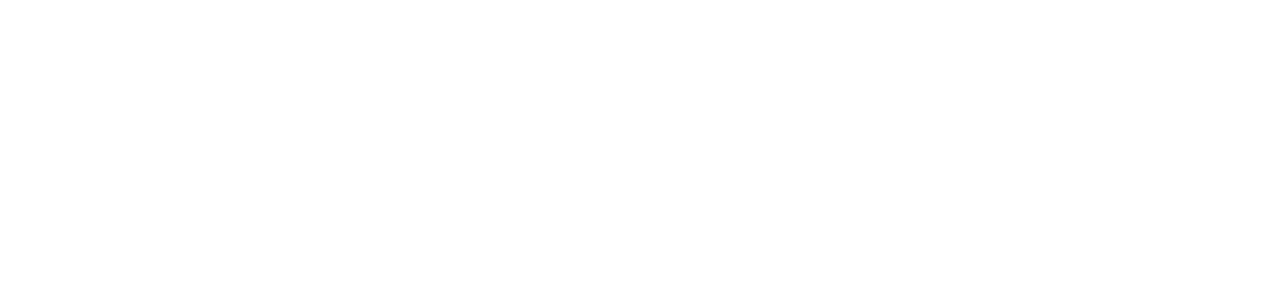
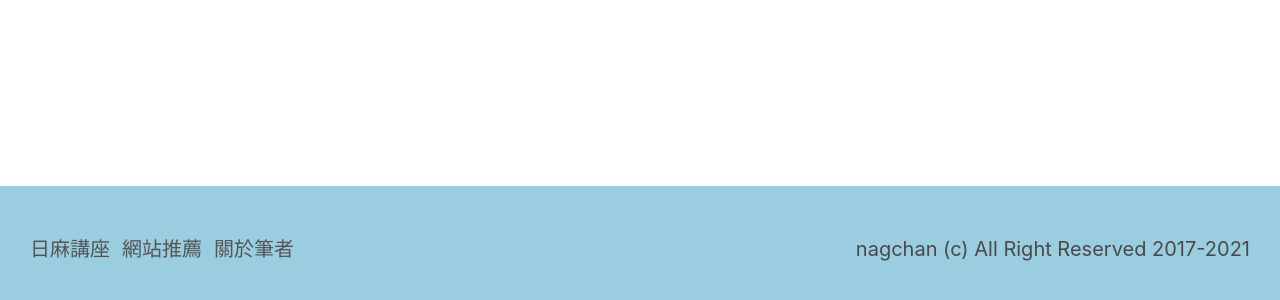
Before and after one commit to nagchanallen/jpmj-blog, a Next.js app: page / in a window 1280 px wide. Shown: the part 702-1002 px from the top of the page. Before the commit the page ends 800 px from the top, so only its background shows below. Built offline with nearby package versions, Linux system fonts and the light colour scheme.

Commit message:
finished footer

```diff
--- a/components/BlogFooter.tsx
+++ b/components/BlogFooter.tsx
@@ -1,10 +1,26 @@
 import React from 'react';
+import styles from '../styles/BlogFooter.module.css';
 
 const BlogFooter: React.FC = (): React.ReactElement => {
   return (
-    <>
-      <div>Footer</div>
-    </>
+    <footer className={`footer ${styles.footer}`}>
+      <div className="level">
+        <div className="level-left">
+          <a className="level-item" href="/journals">
+            日麻講座
+          </a>
+          <a className="level-item" href="/related-sites">
+            網站推薦
+          </a>
+          <a className="level-item" href="/author">
+            關於筆者
+          </a>
+        </div>
+        <div className="level-right">
+          <p className="level-item">nagchan (c) All Right Reserved 2017-2021</p>
+        </div>
+      </div>
+    </footer>
   );
 };
 
--- a/components/BlogHeader.tsx
+++ b/components/BlogHeader.tsx
@@ -3,7 +3,6 @@
 
 const BlogHeader: React.FC = (): React.ReactElement => {
   return (
-    <>
     <nav
       className="navbar is-size-4 is-spaced"
       role="navigation"
@@ -54,7 +53,6 @@
         </div>
       </div>
     </nav>
-    </>
   );
 };
 
--- a/layouts/DefaultLayout.tsx
+++ b/layouts/DefaultLayout.tsx
@@ -2,8 +2,7 @@
 import BlogHeader from '../components/BlogHeader';
 import SideBar from '../components/SideBar';
 import BlogFooter from '../components/BlogFooter';
-import 'bulma/css/bulma.css';
-import '../styles/layout.module.css';
+import styles from '../styles/layout.module.css';
 
 interface Props {
   children: React.ReactElement;
@@ -14,9 +13,11 @@
 }: Props): React.ReactElement => {
   return (
     <>
-      <BlogHeader />
+      <div>
+        <BlogHeader />
+      </div>
       <SideBar />
-      <div>{children}</div>
+      <div className={styles.layoutContent}>{children}</div>
       <BlogFooter />
     </>
   );
--- /dev/null
+++ b/styles/BlogFooter.module.css
@@ -0,0 +1,13 @@
+.footer {
+  width: 100%;
+  height: 5.5rem;
+  font-size: 20px;
+  font-weight: 400;
+  padding-left: 30px;
+  padding-right: 30px;
+  background-color: #9acde0;
+}
+
+.footer div a {
+  color: #555;
+}
--- a/styles/global.scss
+++ b/styles/global.scss
@@ -1,5 +1,15 @@
-html,
-body {
+$navbar-background-color: #9acde0;
+
+* {
   padding: 0;
   margin: 0;
+  box-sizing: border-box;
 }
+
+html {
+  background: #fff;
+  font-family: sans-serif;
+  font-size: 20px;
+}
+
+@import 'bulma/bulma';
--- a/styles/layout.module.css
+++ b/styles/layout.module.css
@@ -0,0 +1,3 @@
+.layoutContent {
+  height: 100vh;
+}
```
Lines whose indentation alone changed are shown as unchanged.
